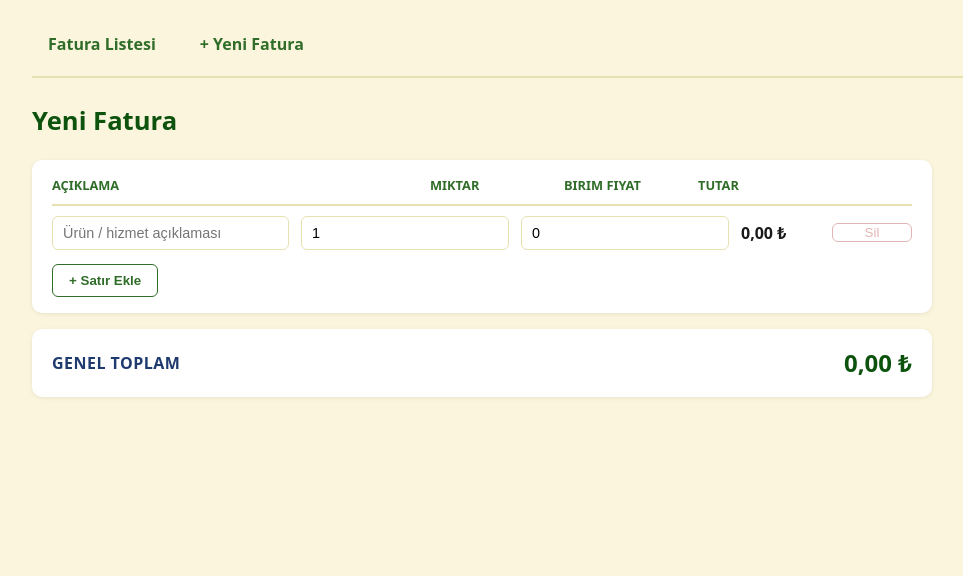
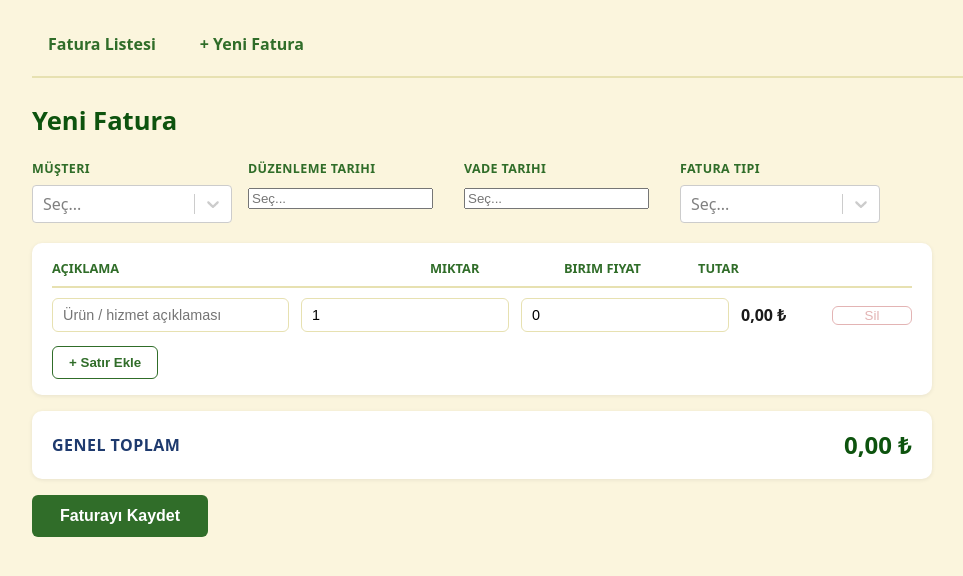
Before and after one commit to ErayErtac/fatura-liste, a React (Vite) app: page /yeni-fatura in a window 1280 px wide. Shown: the top 576 px of the page, without its empty margins (58-1021 px from the left). Built offline with nearby package versions, Linux system fonts and the light colour scheme.

Commit message:
Baslik formu (musteri, tarih, tip) eklendi, Yup dogrulama, faturaEkle thunk ile gercek API kaydi

```diff
--- a/db.json
+++ b/db.json
@@ -1199,6 +1199,31 @@
       "tutar": 77005.26,
       "tip": "Satış",
       "durum": "Ödendi"
+    },
+    {
+      "id": "RqqWYE6nvqs",
+      "faturaNo": "FTR20260121",
+      "musteri": "Aksa Gıda San. A.Ş.",
+      "duzenlemeTarihi": "2026-08-02",
+      "vadeTarihi": "2026-08-07",
+      "tutar": 300,
+      "tip": "Alış",
+      "durum": "Bekliyor",
+      "kalemler": [
+        {
+          "id": "kalem-0",
+          "aciklama": "asdas",
+          "miktar": 1,
+          "birimFiyat": 100
+        },
+        {
+          "id": "kalem-1",
+          "aciklama": "sdfsd",
+          "miktar": 1,
+          "birimFiyat": 200
+        }
+      ]
     }
-  ]
+  ],
+  "$schema": "./node_modules/json-server/schema.json"
 }
--- a/src/api/resources/invoice.ts
+++ b/src/api/resources/invoice.ts
@@ -5,3 +5,8 @@ export async function faturalariGetir(): Promise<Invoice[]> {
   const yanit = await http.get<Invoice[]>('/invoices')
   return yanit.data
 }
+
+export async function faturaOlustur(fatura: Invoice): Promise<Invoice> {
+  const yanit = await http.post<Invoice>('/invoices', fatura)
+  return yanit.data
+}
--- a/src/pages/YeniFaturaSayfasi.module.scss
+++ b/src/pages/YeniFaturaSayfasi.module.scss
@@ -1,3 +1,52 @@
+.baslikForm {
+  display: flex;
+  flex-wrap: wrap;
+  gap: 16px;
+  margin-bottom: 20px;
+}
+
+.field {
+  display: flex;
+  flex-direction: column;
+  gap: 6px;
+  min-width: 200px;
+
+  label {
+    font-size: 0.78rem;
+    font-weight: 700;
+    color: #306D29;
+    text-transform: uppercase;
+    letter-spacing: 0.03em;
+  }
+}
+
+.error {
+  color: #b02a2a;
+  font-size: 0.75rem;
+  margin-top: 4px;
+}
+
+.kaydetButon {
+  cursor: pointer;
+  border: none;
+  background-color: #306D29;
+  color: #ffffff;
+  border-radius: 6px;
+  padding: 12px 28px;
+  font-weight: 700;
+  font-size: 1rem;
+  margin-top: 16px;
+
+  &:hover:not(:disabled) {
+    background-color: #0D530E;
+  }
+
+  &:disabled {
+    opacity: 0.6;
+    cursor: not-allowed;
+  }
+}
+
 .form {
   max-width: 900px;
 }
--- a/src/pages/YeniFaturaSayfasi.tsx
+++ b/src/pages/YeniFaturaSayfasi.tsx
@@ -1,10 +1,21 @@
 import { useRef } from 'react'
+import { useNavigate } from 'react-router-dom'
 import { Formik, Form, FieldArray } from 'formik'
-import type { FaturaKalemi } from '../models/invoice'
+import * as Yup from 'yup'
+import Select from 'react-select'
+import DatePicker from 'react-datepicker'
+import 'react-datepicker/dist/react-datepicker.css'
+import type { FaturaKalemi, FaturaTipi, Invoice } from '../models/invoice'
 import { paraFormatla } from '../utils/format'
+import { useAppDispatch, useAppSelector } from '../store/hook'
+import { faturaEkle } from '../store/invoice/invoiceSlice'
 import styles from './YeniFaturaSayfasi.module.scss'
 
 interface YeniFaturaFormValues {
+  musteri: string
+  duzenlemeTarihi: Date | null
+  vadeTarihi: Date | null
+  tip: FaturaTipi | ''
   kalemler: FaturaKalemi[]
 }
 
@@ -16,8 +27,37 @@ function genelToplamHesapla(kalemler: FaturaKalemi[]): number {
   return kalemler.reduce((toplam, kalem) => toplam + kalem.miktar * kalem.birimFiyat, 0)
 }
 
+const dogrulamaSemasi = Yup.object({
+  musteri: Yup.string().required('Müşteri seçilmeli'),
+  duzenlemeTarihi: Yup.date().nullable().required('Düzenleme tarihi seçilmeli'),
+  vadeTarihi: Yup.date()
+    .nullable()
+    .required('Vade tarihi seçilmeli')
+    .min(Yup.ref('duzenlemeTarihi'), 'Vade tarihi düzenleme tarihinden önce olamaz'),
+  tip: Yup.string().required('Fatura tipi seçilmeli'),
+  kalemler: Yup.array()
+    .of(
+      Yup.object({
+        aciklama: Yup.string().required('Açıklama gerekli'),
+        miktar: Yup.number().min(1, 'En az 1 olmalı'),
+        birimFiyat: Yup.number().min(0, 'Negatif olamaz'),
+      })
+    )
+    .min(1, 'En az bir kalem eklenmeli'),
+})
+
 function YeniFaturaSayfasi() {
+  const dispatch = useAppDispatch()
+  const navigate = useNavigate()
+  const faturalar = useAppSelector((state) => state.invoice.liste)
   const kalemSayaci = useRef(0)
+
+  const musteriler = Array.from(new Set(faturalar.map((f) => f.musteri))).sort()
+  const musteriSecenekleri = musteriler.map((m) => ({ value: m, label: m }))
+  const tipSecenekleri = [
+    { value: 'Satış', label: 'Satış' },
+    { value: 'Alış', label: 'Alış' },
+  ]
 
   function yeniKalemId() {
     kalemSayaci.current += 1
@@ -25,6 +65,10 @@ function YeniFaturaSayfasi() {
   }
 
   const baslangicDegerleri: YeniFaturaFormValues = {
+    musteri: '',
+    duzenlemeTarihi: null,
+    vadeTarihi: null,
+    tip: '',
     kalemler: [bosKalem('kalem-0')],
   }
 
@@ -34,12 +78,77 @@ function YeniFaturaSayfasi() {
 
       <Formik
         initialValues={baslangicDegerleri}
-        onSubmit={(degerler) => {
-          console.log(degerler)
+        validationSchema={dogrulamaSemasi}
+        onSubmit={async (degerler, { setSubmitting }) => {
+          const yeniFatura: Invoice = {
+            id: `inv-${Date.now()}`,
+            faturaNo: `FTR2026${String(faturalar.length + 1).padStart(4, '0')}`,
+            musteri: degerler.musteri,
+            duzenlemeTarihi: degerler.duzenlemeTarihi!.toISOString().slice(0, 10),
+            vadeTarihi: degerler.vadeTarihi!.toISOString().slice(0, 10),
+            tutar: genelToplamHesapla(degerler.kalemler),
+            tip: degerler.tip as FaturaTipi,
+            durum: 'Bekliyor',
+            kalemler: degerler.kalemler,
+          }
+
+          try {
+            await dispatch(faturaEkle(yeniFatura)).unwrap()
+            navigate('/')
+          } catch {
+            setSubmitting(false)
+            alert('Fatura kaydedilirken bir hata oluştu. json-server çalışıyor mu?')
+          }
         }}
       >
-        {({ values, setFieldValue }) => (
+        {({ values, errors, setFieldValue, isSubmitting }) => (
           <Form className={styles.form}>
+            <div className={styles.baslikForm}>
+              <div className={styles.field}>
+                <label>Müşteri</label>
+                <Select
+                  options={musteriSecenekleri}
+                  value={musteriSecenekleri.find((s) => s.value === values.musteri) ?? null}
+                  onChange={(secim) => setFieldValue('musteri', secim?.value ?? '')}
+                  placeholder="Seç..."
+                />
+                {errors.musteri && <span className={styles.error}>{errors.musteri}</span>}
+              </div>
+
+              <div className={styles.field}>
+                <label>Düzenleme Tarihi</label>
+                <DatePicker
+                  selected={values.duzenlemeTarihi}
+                  onChange={(tarih: Date | null) => setFieldValue('duzenlemeTarihi', tarih)}
+                  dateFormat="dd.MM.yyyy"
+                  placeholderText="Seç..."
+                />
+                {errors.duzenlemeTarihi && <span className={styles.error}>{String(errors.duzenlemeTarihi)}</span>}
+              </div>
+
+              <div className={styles.field}>
+                <label>Vade Tarihi</label>
+                <DatePicker
+                  selected={values.vadeTarihi}
+                  onChange={(tarih: Date | null) => setFieldValue('vadeTarihi', tarih)}
+                  dateFormat="dd.MM.yyyy"
+                  placeholderText="Seç..."
+                />
+                {errors.vadeTarihi && <span className={styles.error}>{String(errors.vadeTarihi)}</span>}
+              </div>
+
+              <div className={styles.field}>
+                <label>Fatura Tipi</label>
+                <Select
+                  options={tipSecenekleri}
+                  value={tipSecenekleri.find((s) => s.value === values.tip) ?? null}
+                  onChange={(secim) => setFieldValue('tip', secim?.value ?? '')}
+                  placeholder="Seç..."
+                />
+                {errors.tip && <span className={styles.error}>{errors.tip}</span>}
+              </div>
+            </div>
+
             <FieldArray name="kalemler">
               {({ push, remove }) => (
                 <div className={styles.kalemler}>
@@ -91,6 +200,10 @@ function YeniFaturaSayfasi() {
                   >
                     + Satır Ekle
                   </button>
+
+                  {typeof errors.kalemler === 'string' && (
+                    <div className={styles.error}>{errors.kalemler}</div>
+                  )}
                 </div>
               )}
             </FieldArray>
@@ -101,6 +214,10 @@ function YeniFaturaSayfasi() {
                 {paraFormatla(genelToplamHesapla(values.kalemler))}
               </span>
             </div>
+
+            <button type="submit" className={styles.kaydetButon} disabled={isSubmitting}>
+              {isSubmitting ? 'Kaydediliyor...' : 'Faturayı Kaydet'}
+            </button>
           </Form>
         )}
       </Formik>
--- a/src/store/invoice/invoiceSlice.ts
+++ b/src/store/invoice/invoiceSlice.ts
@@ -1,6 +1,6 @@
 import { createSlice, createAsyncThunk } from '@reduxjs/toolkit'
 import type { Invoice } from '../../models/invoice'
-import { faturalariGetir } from '../../api/resources/invoice'
+import { faturalariGetir, faturaOlustur } from '../../api/resources/invoice'
 
 interface InvoiceState {
   liste: Invoice[]
@@ -17,6 +17,11 @@ const baslangicState: InvoiceState = {
 export const faturalariYukle = createAsyncThunk('invoice/faturalariYukle', async () => {
   const veri = await faturalariGetir()
   return veri
+})
+
+export const faturaEkle = createAsyncThunk('invoice/faturaEkle', async (fatura: Invoice) => {
+  const eklenenFatura = await faturaOlustur(fatura)
+  return eklenenFatura
 })
 
 const invoiceSlice = createSlice({
@@ -37,6 +42,9 @@ const invoiceSlice = createSlice({
         state.yukleniyor = false
         state.hata = 'Faturalar yüklenirken bir hata oluştu. json-server çalışıyor mu?'
       })
+      .addCase(faturaEkle.fulfilled, (state, action) => {
+        state.liste.unshift(action.payload)
+      })
   },
 })
 
```
